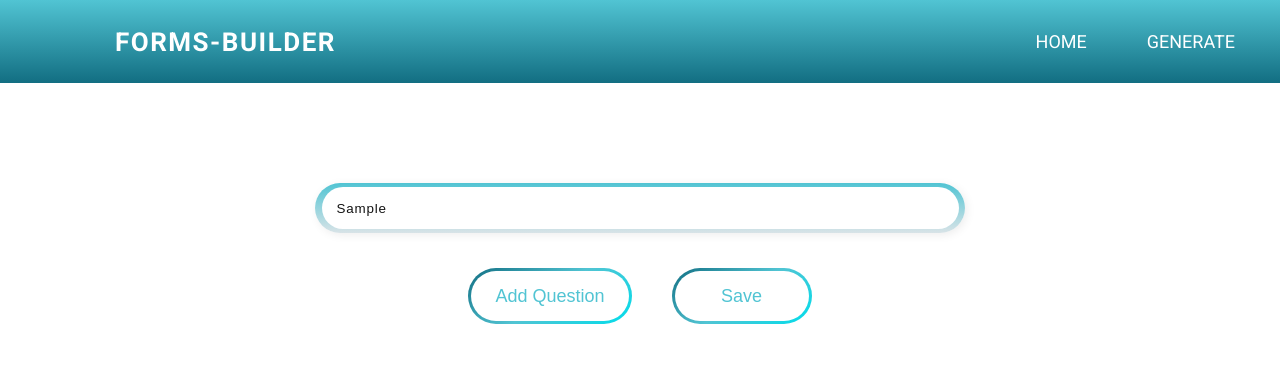
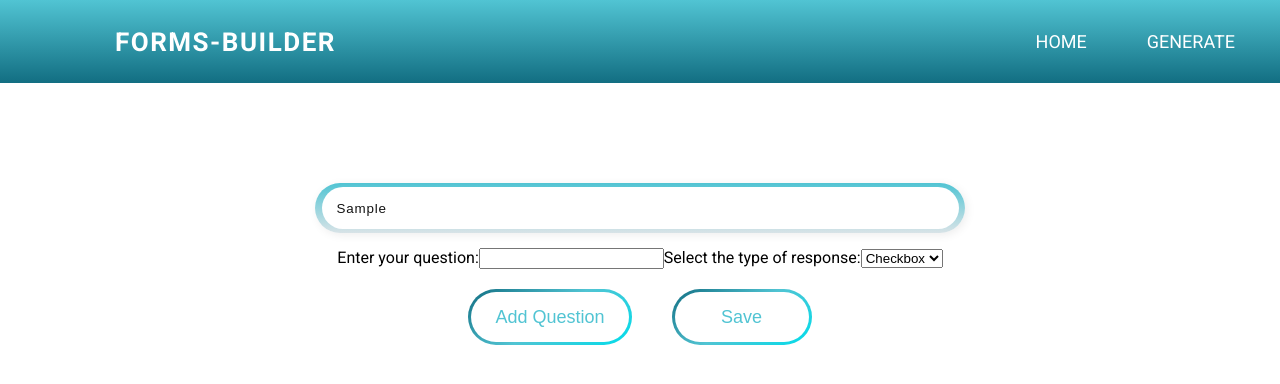
Before and after one commit to AdamBhs/FormsBuilder, a React (Create React App) app in the folder frontend/: page /generate in a window 1280 px wide. Both pictures are taken after typing "Sample" into the empty fields and a click on the button "Add Question". Shown: the top 384 px of the page. Built offline with nearby package versions, Linux system fonts and the light colour scheme.

Commit message:
add question

```diff
--- a/frontend/src/Pages/generate/Generate.js
+++ b/frontend/src/Pages/generate/Generate.js
@@ -1,19 +1,48 @@
 import React from 'react'
 import "./Generate.css"
 import Navbar from '../../navbar/Navbar'
+import {useState} from 'react';
+
 
 export default function Generate() {
+  const [showQuestionForm, setShowQuestionForm] = useState(false);
+  const handleAddQuestionClick = () => {
+    setShowQuestionForm(true);
+    const handleSaveFormClick = () => {
+      // Ajoutez ici la logique pour sauvegarder le formulaire
+      setShowQuestionForm(false); // Vous pouvez masquer le formulaire après avoir sauvegardé
+    };
+
+  };
+
   return (
     <div>
       <Navbar />
-
       <div className="form-container">
-        <div  className="InputContainer">
-          <input placeholder="Form title" id="input" class="input" name="text" type="text"/>
+        <div className="InputContainer">
+          <input placeholder="Form title" id="input" className="input" name="text" type="text"/>
         </div>
 
+        {showQuestionForm && (
+          <div>
+            <label>
+              Enter your question:
+              <input type="text" />
+            </label>
+
+            <label>
+              Select the type of response:
+              <select>
+                <option value="checkbox">Checkbox</option>
+                <option value="text">Text</option>
+                <option value="radio">Radio</option>
+              </select>
+            </label>
+          </div>
+        )}
+
         <div className="form-footer">
-        <button className="add-question-btn button" >
+          <button className="add-question-btn button" onClick={handleAddQuestionClick}>
             <span className="text">Add Question</span>
           </button>
           <button className="save-form-btn button" >
@@ -22,5 +51,5 @@ export default function Generate() {
         </div>
       </div>
     </div>
-  )
+  );
 }
```
Lines whose indentation alone changed are shown as unchanged.
